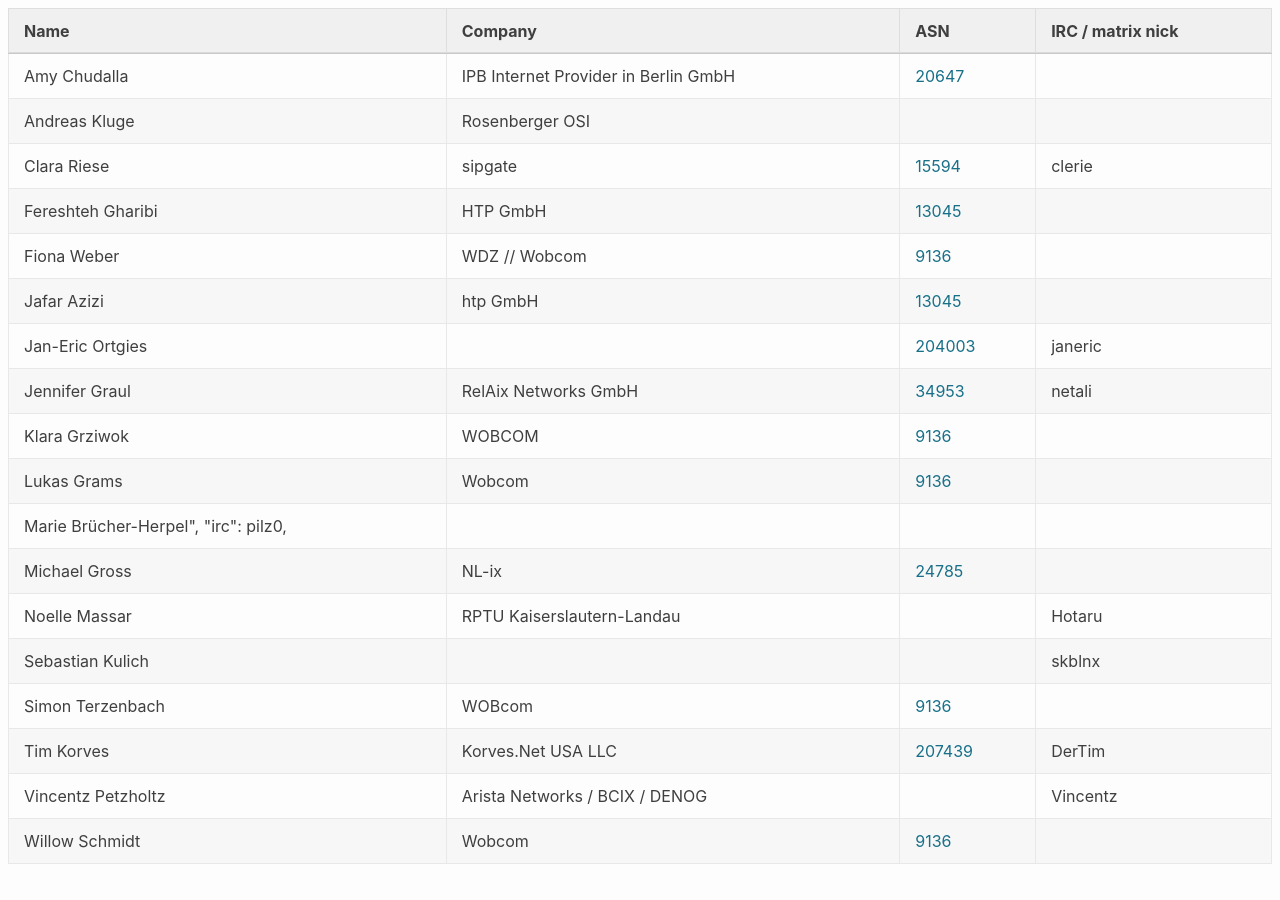
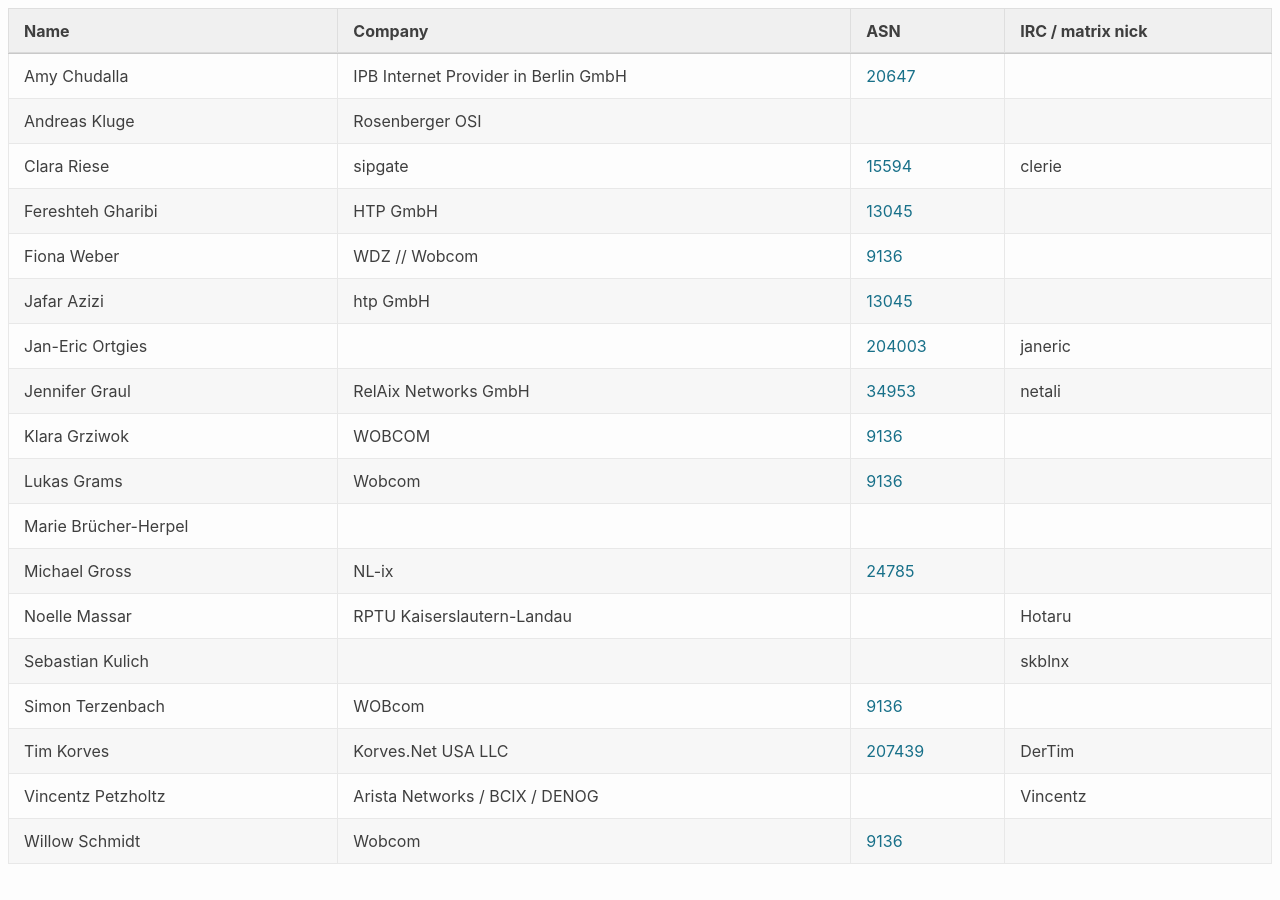
Before and after one commit to denog/pretix-attendeelist, a Jekyll site: the page built from denogmeetup25-04/index.markdown, in a window 1280 px wide. Built offline with Jekyll 4.4.1, drawn with Linux system fonts in a browser that asks for light colours.

Commit message:
Latest data: Fri Apr 18 18:49:19 UTC 2025

```diff
--- a/_data/attendees_denogmeetup25-04.json
+++ b/_data/attendees_denogmeetup25-04.json
@@ -60,7 +60,7 @@
     "asn": "9136"
   },
   {
-    "name": "Marie Brücher-Herpel\", \"irc\": pilz0,",
+    "name": "Marie Brücher-Herpel",
     "company": null,
     "irc": null,
     "asn": null
```
